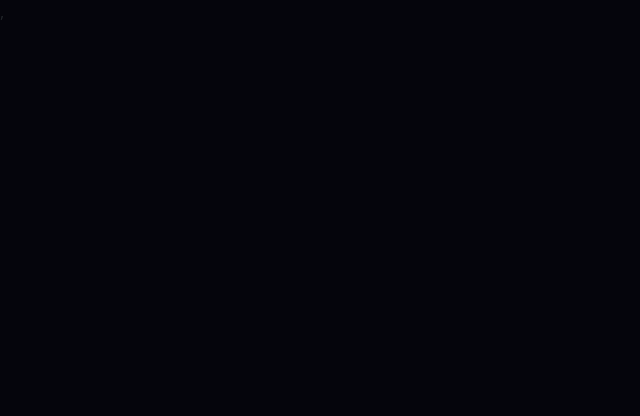
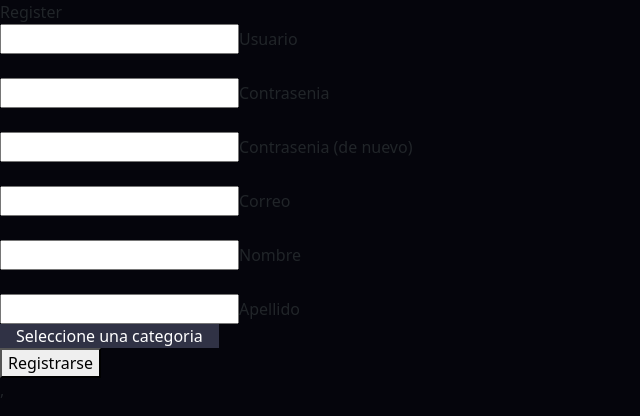
Before and after one commit to 203432/CashFlow-Front, a React (Create React App) app: page /userregister in a window 1280 px wide. Before the commit this address had no page. Shown: the top 416 px of the page, without its empty margins (0-640 px from the left). Built offline with nearby package versions, Linux system fonts and the light colour scheme.

Commit message:
Implementar login y register, solucion de errores 2 la venganza

```diff
--- /dev/null
+++ b/src/componentes/Login/Login.js
@@ -0,0 +1,58 @@
+import React from 'react'
+import axios from 'axios';
+import { useNavigate } from 'react-router-dom'
+
+const Login = () => {
+    const navigate = useNavigate();
+    const loginUser = () => {
+        var postData = {
+            username: document.getElementById('userL').value,
+            password: document.getElementById('passL').value,
+        }
+
+        axios
+            .post("http://localhost:8000/api/v1/login/", postData, {
+                Headers: { 'Content-Type': 'application/json', },
+            })
+            .then(response => {
+                localStorage.setItem('token', response.data.token)
+                localStorage.setItem('user_id', response.data.user_id)
+                //Redireccionamiento a el profile, con el id en la url
+                alert('SE PUDOOOOO')
+                navigate("/Home")
+            }).catch(
+                (error) => {
+                    console.log(error.response.data);
+                    alert('Hacen falta datos');
+                }
+
+            )
+    }
+    return (
+        <div>
+            <form>
+
+                <div >
+
+                    <input class="input is-info" type="text" autocomplete="off" id='userL' required />
+                    <label>User</label>
+                </div>
+
+                <br /><br />
+
+                <div >
+
+                    <input class="input is-info" type="password" id='passL' required />
+                    <label> Password</label>
+                </div>
+
+
+            </form>
+            <header >
+            <button onClick={loginUser}><span>Entrar</span></button>
+          </header>
+        </div>
+    )
+}
+
+export default Login
--- /dev/null
+++ b/src/componentes/Register/AsignarRol.js
@@ -0,0 +1,40 @@
+// import React from 'react'
+// import axios from 'axios';
+
+// const AsignarRol = () => {
+//     var id = localStorage.getItem("id");
+//     var auxtoken = localStorage.getItem("auxtoken");
+//     const rol = () => {
+//         var postData = {
+//             id_user: id,
+//             rol: document.getElementById('puesto').value,
+//         }
+//         console.log(auxtoken)
+//         axios
+//             .post("http://localhost:8000/api/v1/rol/", postData, {
+//                 headers: { 'Content-Type': 'application/json',
+//                 Authorization: "Token "+auxtoken,
+//              },
+//             })
+//             .then(response => {
+//                 alert('AAAAAAAAAA')
+//             }).catch(
+//                 (error) => {
+//                     console.log(error.response.data);
+//                 }
+
+//             )
+//     }
+//   return (
+//     <div>AsignarRol\
+//         <select id="puesto">
+//                   <option defaultValue="0">Seleccione una categoria </option>
+//                     <option value="Admin">Admin</option>
+//                     <option value="Trabajador">Trabajador</option>
+//             </select>
+//             <button onClick={rol} role="button">Registrarse</button>
+//     </div>
+//   )
+// }
+
+// export default AsignarRol
--- /dev/null
+++ b/src/componentes/Register/Register.js
@@ -0,0 +1,139 @@
+import axios from 'axios';
+import React, { Component } from "react";
+import {
+    BrowserRouter as Router,
+    NavLink,
+    useNavigate
+} from "react-router-dom";
+var token = localStorage.getItem("token");
+
+const Register = () => {
+    var auxuser = '';
+    var auxpass = '';
+    var id=0;
+    var auxtoken=''
+    const navigate = useNavigate()
+
+    const createUser = () => {
+        auxpass=document.getElementById('pass').value
+        auxuser=document.getElementById('user').value
+        var postData = {
+            username: auxuser,
+            password: auxpass,
+            password2: document.getElementById('pass2').value,
+            email: document.getElementById('correo').value,
+            first_name: document.getElementById('nombre').value,
+            last_name: document.getElementById('apellido').value
+        }
+        axios
+            .post("http://localhost:8000/api/v1/register/", postData, {
+                Headers: { 'Content-Type': 'application/json', },
+            })
+            .then(response => {
+                console.log(response.data);
+                alert('Usuario creado')
+                obtenerID()
+            }).catch(
+                (error) => {
+                    console.log(error.response.data);
+                    alert('Error' + error.response.data)
+                }
+            )
+    }
+
+    const obtenerID = () => {
+        var postData = {
+            username: auxuser,
+            password: auxpass,
+        }
+
+        axios
+            .post("http://localhost:8000/api/v1/login/", postData, {
+                Headers: { 'Content-Type': 'application/json', },
+            })
+            .then(response => {
+                // localStorage.setItem('id', response.data.user_id)
+                // localStorage.setItem('auxtoken', response.data.token)
+                id=response.data.user_id
+                auxtoken=response.data.token
+                console.log('ok primer paso')
+                console.log(id)
+                //navigate("/rol")
+                rol()
+
+            }).catch(
+                (error) => {
+                    console.log(error.response.data);
+                }
+
+            )
+    }
+    const rol = () => {
+        var postData = {
+            id_user: id,
+            rol: document.getElementById('puesto').value,
+        }
+        console.log(auxtoken)
+        axios
+            .post("http://localhost:8000/api/v1/rol/", postData, {
+                headers: { 'Content-Type': 'application/json',
+                Authorization: "Token "+auxtoken,
+             },
+            })
+            .then(response => {
+                alert('AAAAAAAAAA')
+            }).catch(
+                (error) => {
+                    console.log(error.response.data);
+                }
+
+            )
+    }
+
+
+
+    return (
+        <div>Register
+            <form>
+          <div >
+            <input class="input is-info" type="text" autocomplete="off" id = 'user' required />
+            <label>Usuario</label>
+          </div>
+            <br/>
+          <div >
+            <input class="input is-info" type="text" autocomplete="off" id = 'pass' required />
+            <label>Contrasenia</label>
+          </div>
+            <br/>
+          <div >
+            <input class="input is-info" type="text" autocomplete="off" id = 'pass2' required />
+            <label>Contrasenia (de nuevo)</label>
+          </div>
+            <br/>
+          <div >
+            <input class="input is-info" type="text" autocomplete="off" id = 'correo' required />
+            <label>Correo</label>
+          </div>
+            <br/>
+          <div >
+            <input class="input is-info" type="text" autocomplete="off" id = 'nombre' required />
+            <label>Nombre</label>
+          </div>
+            <br/>
+          <div >
+            <input class="input is-info" type="text" autocomplete="off" id = 'apellido' required />
+            <label>Apellido</label>
+          </div>
+          <select id="puesto">
+                  <option defaultValue="0">Seleccione una categoria </option>
+                    <option value="Admin">Admin</option>
+                    <option value="Trabajador">Trabajador</option>
+            </select>
+
+          </form>
+          <button onClick={createUser} role="button">Registrarse</button>
+        </div>
+    )
+}
+
+export default Register
--- a/src/componentes/categorias/Categorias.js
+++ b/src/componentes/categorias/Categorias.js
@@ -29,7 +29,7 @@ const useStyles = makeStyles((theme) => ({
   }
 }));
 function App()  {
-const token = 'c0b7ad49032cc9a0ee03c84115f09ed6dd6aceb8';
+const token = 'ec96ebe02a2e617a27cc8fff585c5a84e62b809f';
 const styles= useStyles();
 const [modalEditar, setModalEditar]=useState(false);
 const [data, setData] =useState([]);
--- a/src/componentes/flujosEfectivo/FlujoEfectivo.js
+++ b/src/componentes/flujosEfectivo/FlujoEfectivo.js
@@ -11,7 +11,7 @@ import FlujoStyle from "../recursos.module.css";
 import "./Flujo.css";
 
 function App() {
-  const token = 'c0b7ad49032cc9a0ee03c84115f09ed6dd6aceb8';
+  const token = 'ec96ebe02a2e617a27cc8fff585c5a84e62b809f';
   const [data, setData] = useState([]);
   const [tipo, setTipo] = useState("Entrada");
   const [cat, setCat]=useState()
--- a/src/componentes/flujosEfectivo/SelectInput.js
+++ b/src/componentes/flujosEfectivo/SelectInput.js
@@ -9,7 +9,7 @@ import SStyle from '../recursos.module.css'
 import "./Flujo.css"
 
 function App() {
-const token = 'c0b7ad49032cc9a0ee03c84115f09ed6dd6aceb8';
+const token = 'ec96ebe02a2e617a27cc8fff585c5a84e62b809f';
 const [data, setData] =useState([]);
 
  const peticionGet_Categoria = () => {
--- a/src/componentes/flujosEfectivo/SelectInput2.js
+++ b/src/componentes/flujosEfectivo/SelectInput2.js
@@ -9,7 +9,7 @@ import SStyle from '../recursos.module.css'
 import "./Flujo.css"
 
 function App() {
-const token = 'c0b7ad49032cc9a0ee03c84115f09ed6dd6aceb8';
+const token = 'ec96ebe02a2e617a27cc8fff585c5a84e62b809f';
 const [data, setData] =useState([]);
 
  const peticionGet_Categoria = () => {
--- a/src/componentes/indicadores/Indicadores.js
+++ b/src/componentes/indicadores/Indicadores.js
@@ -4,7 +4,7 @@ import IndiaStyle from '../recursos.module.css'
 import { useState } from "react";
 
 function App() {
-  const token = 'c0b7ad49032cc9a0ee03c84115f09ed6dd6aceb8';
+  const token = 'ec96ebe02a2e617a27cc8fff585c5a84e62b809f';
   const[data, setData] = useState(0)
   var mes = "";
 
--- a/src/index.js
+++ b/src/index.js
@@ -9,17 +9,23 @@ import ReactDOM from 'react-dom';
 import {BrowserRouter, Route, Routes} from 'react-router-dom';
 import './App.css';
 import reportWebVitals from './reportWebVitals';
+import Login from './componentes/Login/Login';
+import Register from './componentes/Register/Register';
+import AsignarRol from './componentes/Register/AsignarRol';
 
 ReactDOM.render(
   <React.StrictMode>
      <BrowserRouter>
   <Routes>
-    <Route path ='/' element={<Home/>} />
+  <Route path ='/' element={<Login/>} />
+    <Route path ='/Home' element={<Home/>} />
      <Route path ='/categoria' element={<Categorias/>} />
      <Route path ='/flujo' element={<FlujosEfectivo/>} />
      <Route path ='/indicadores' element={<MenuDos/>} />
      <Route path ='/registro' element={<Indicadores/>} />
      <Route path ='/reporte' element={<Reporte/>} />
+     <Route path ='/userregister' element={<Register/>} />
+     <Route path ='/rol' element={<AsignarRol/>} />
   </Routes>
 
   </BrowserRouter>,
```
Also changed, not shown: src/componentes/home/Home.js (+19 -0 lines).
